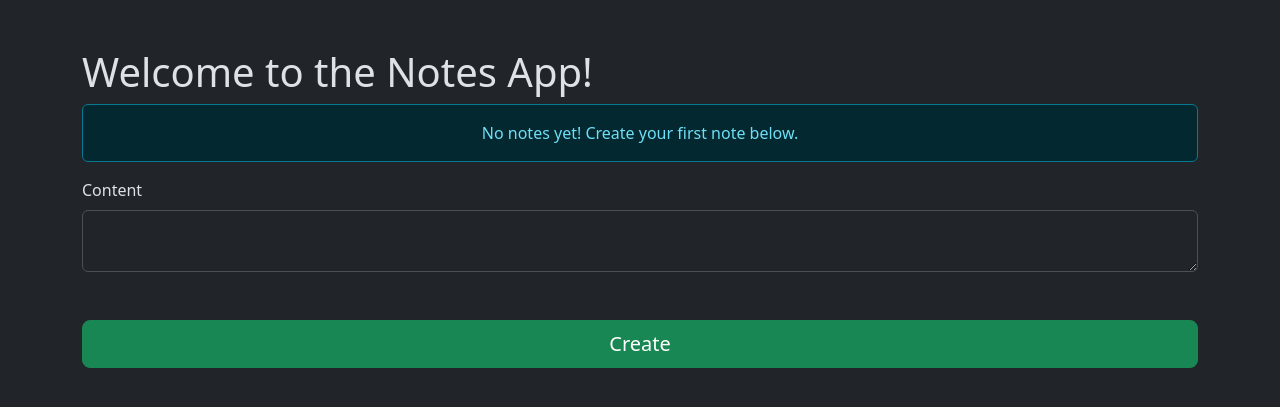
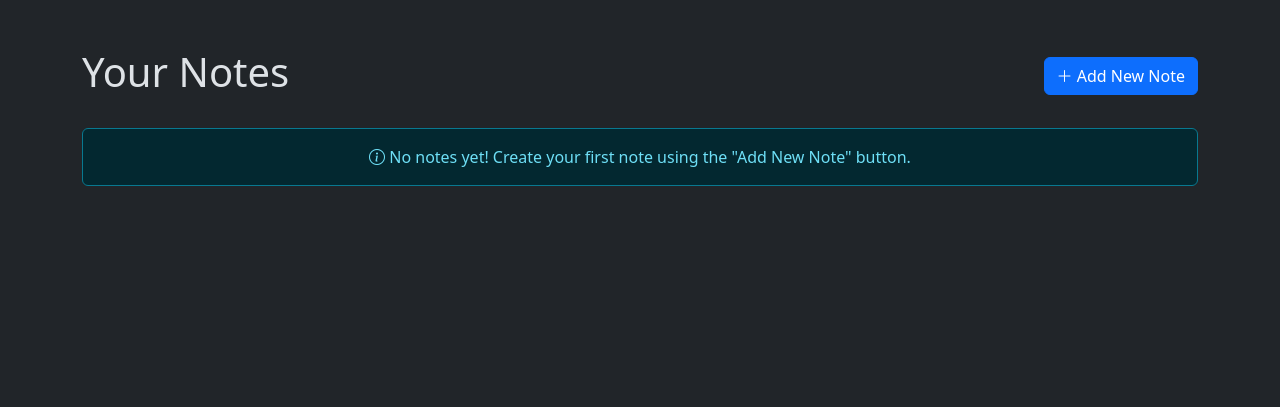
Before and after one commit to dvrkdev/flask-notes-app, a Flask app: template app/templates/index.html in a window 1280 px wide. Shown: the part 56-463 px from the top of the page. Run offline with Flask 3, Linux system fonts and the light colour scheme; the template is opened without the code that fills it: values that come from a table or form of the project are taken from there, others are empty; the visitor is signed in with stand-in values (Sample User, id 1).

Commit message:
feat: ✨ enhance UI with improved layout and modal for adding notes

```diff
--- a/app/templates/base.html
+++ b/app/templates/base.html
@@ -6,6 +6,7 @@
     <meta name="viewport" content="width=device-width, initial-scale=1.0">
     <meta name="description" content="...">
     <meta name="keywords" content="...">
+    <link rel="stylesheet" href="https://cdn.jsdelivr.net/npm/bootstrap-icons@1.13.1/font/bootstrap-icons.min.css">
     <link href="https://cdn.jsdelivr.net/npm/bootstrap@5.3.8/dist/css/bootstrap.min.css" rel="stylesheet"
         integrity="sha384-sRIl4kxILFvY47J16cr9ZwB07vP4J8+LH7qKQnuqkuIAvNWLzeN8tE5YBujZqJLB" crossorigin="anonymous">
     <title>Notes App • {% block title %}{% endblock %}</title>
--- a/app/templates/index.html
+++ b/app/templates/index.html
@@ -2,31 +2,55 @@
 {% block title %}Your Digital Notebook{% endblock %}
 
 {% block content %}
-    <h1>Welcome to the Notes App!</h1>
+    <div class="d-flex justify-content-between align-items-center mb-4">
+        <h1>Your Notes</h1>
+        <button type="button" class="btn btn-primary" data-bs-toggle="modal" data-bs-target="#noteModal">
+            <i class="bi bi-plus-lg"></i> Add New Note
+        </button>
+    </div>
+
     {% if notes %}
-        <ul class="list-group">
+        <div class="row">
             {% for note in notes %}
-                <li class="list-group-item d-flex align-items-center justify-content-between">
-                    <div class="flex-grow-1">
-                        {{ note.content }}
-                        <small class="text-muted d-block">
+                <div class="col-md-6 col-lg-4 mb-3">
+                    <div class="card h-100">
+                        <div class="card-body">
+                            <p class="card-text">{{ note.content }}</p>
+                            <small class="text-muted">
                                 {{ note.created_at.strftime('%Y-%m-%d %H:%M') if note.created_at else '' }}
                             </small>
                         </div>
-                    <button type="button" class="btn-close ms-2" onclick="if(confirm('Are you sure you want to delete this note?')) deleteNote({{ note.id }})" aria-label="Delete note"></button>
-                </li>
+                        <div class="card-footer d-flex justify-content-between">
+                            <button type="button" class="btn btn-sm btn-outline-danger"
+                                    onclick="if(confirm('Are you sure you want to delete this note?')) deleteNote({{ note.id }})">
+                                <i class="bi bi-trash"></i> Delete
+                            </button>
+                        </div>
+                    </div>
+                </div>
             {% endfor %}
-        </ul>
+        </div>
     {% else %}
         <div class="alert alert-info text-center" role="alert">
-            <i class="bi bi-info-circle"></i> No notes yet! Create your first note below.
+            <i class="bi bi-info-circle"></i> No notes yet! Create your first note using the "Add New Note" button.
         </div>
     {% endif %}
-    <form action="{{ url_for('main.index') }}" method="post">
+
+    <!-- Note Modal -->
+    <div class="modal fade" id="noteModal" tabindex="-1" aria-labelledby="noteModalLabel" aria-hidden="true">
+        <div class="modal-dialog">
+            <div class="modal-content">
+                <form id="noteForm" action="{{ url_for('main.index') }}" method="post">
+                    <div class="modal-header">
+                        <h5 class="modal-title" id="noteModalLabel">Add New Note</h5>
+                        <button type="button" class="btn-close" data-bs-dismiss="modal" aria-label="Close"></button>
+                    </div>
+                    <div class="modal-body">
                         {{ form.hidden_tag() }}
-        <div class="mb-5">
+                        <input type="hidden" name="note_id" id="note_id" value="">
+                        <div class="mb-3">
                             {{ form.content.label(class="form-label") }}
-            {{ form.content(class="form-control" + (" is-invalid" if form.content.errors else "")) }}
+                            {{ form.content(class="form-control" + (" is-invalid" if form.content.errors else ""), rows="5") }}
                             {% if form.content.errors %}
                                 <div class="invalid-feedback">
                                     {% for error in form.content.errors %}
@@ -35,6 +59,13 @@
                                 </div>
                             {% endif %}
                         </div>
-        {{ form.submit(class="btn btn-lg btn-success w-100") }}
+                    </div>
+                    <div class="modal-footer">
+                        <button type="button" class="btn btn-secondary" data-bs-dismiss="modal">Cancel</button>
+                        <button type="submit" class="btn btn-primary" id="modalSubmitBtn">Save Note</button>
+                    </div>
                 </form>
+            </div>
+        </div>
+    </div>
 {% endblock %}
--- a/app/templates/login.html
+++ b/app/templates/login.html
@@ -2,10 +2,10 @@
 {% block title %}Login{% endblock %}
 
 {% block content %}
-    <div class="">
-        <form action="{{ url_for('auth.login') }}" method="post">
+    <div class="row justify-content-center">
+        <form action="{{ url_for('auth.login') }}" method="post" class="col-md-6">
             {{ form.hidden_tag() }}
-            <h2 class="text-center text-uppercase mb-4">Login</h2>
+            <h2 class="text-center mb-4">Login</h2>
             <div class="mb-3">
                 {{ form.username.label(class="form-label") }}
                 {{ form.username(class="form-control form-control-lg") }}
--- a/app/templates/register.html
+++ b/app/templates/register.html
@@ -2,10 +2,10 @@
 {% block title %}Register{% endblock %}
 
 {% block content %}
-    <div class="">
-        <form action="{{ url_for('auth.register') }}" method="post">
+    <div class="row justify-content-center">
+        <form action="{{ url_for('auth.register') }}" method="post" class="col-md-6">
             {{ form.hidden_tag() }}
-            <h2 class="text-center text-uppercase mb-4">Registration</h2>
+            <h2 class="text-center mb-4">Registration</h2>
             <div class="mb-3">
                 {{ form.name.label(class="form-label") }}
                 {{ form.name(class="form-control form-control-lg") }}
```
Lines whose indentation alone changed are shown as unchanged.
